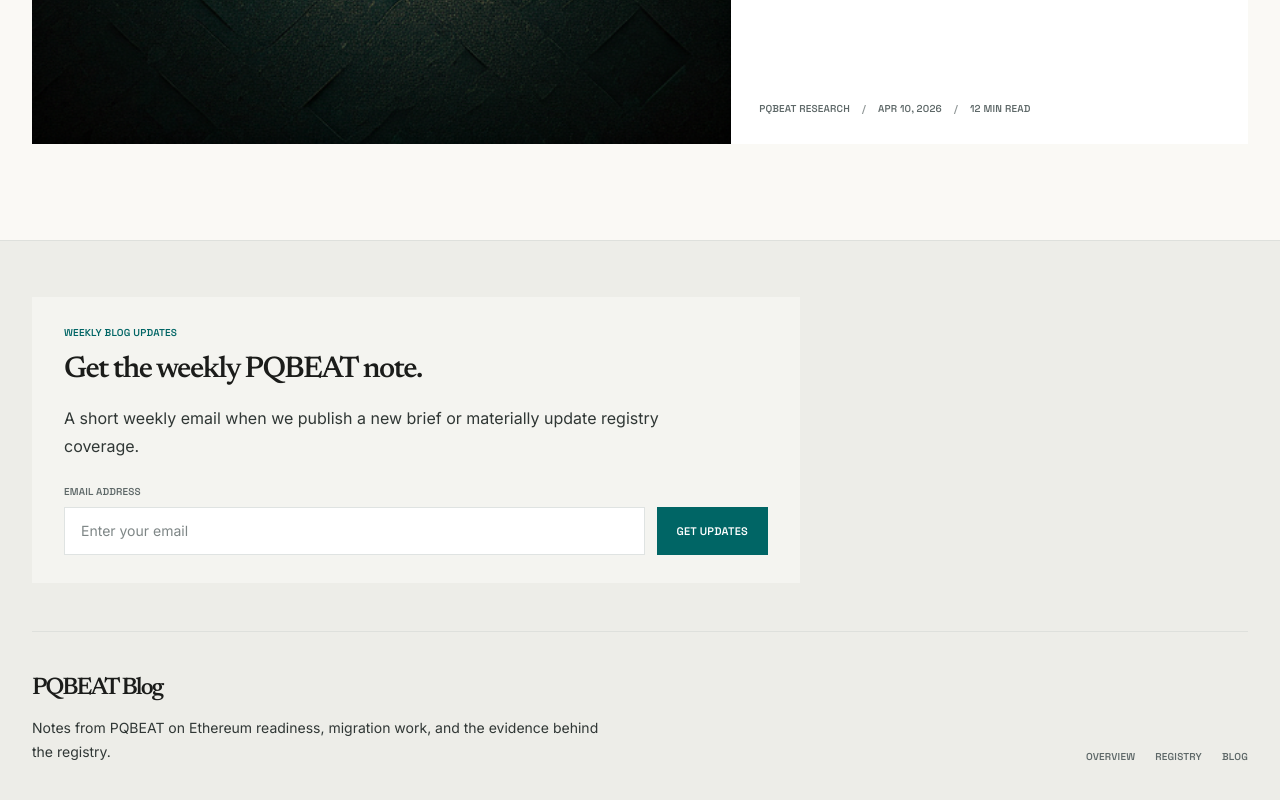
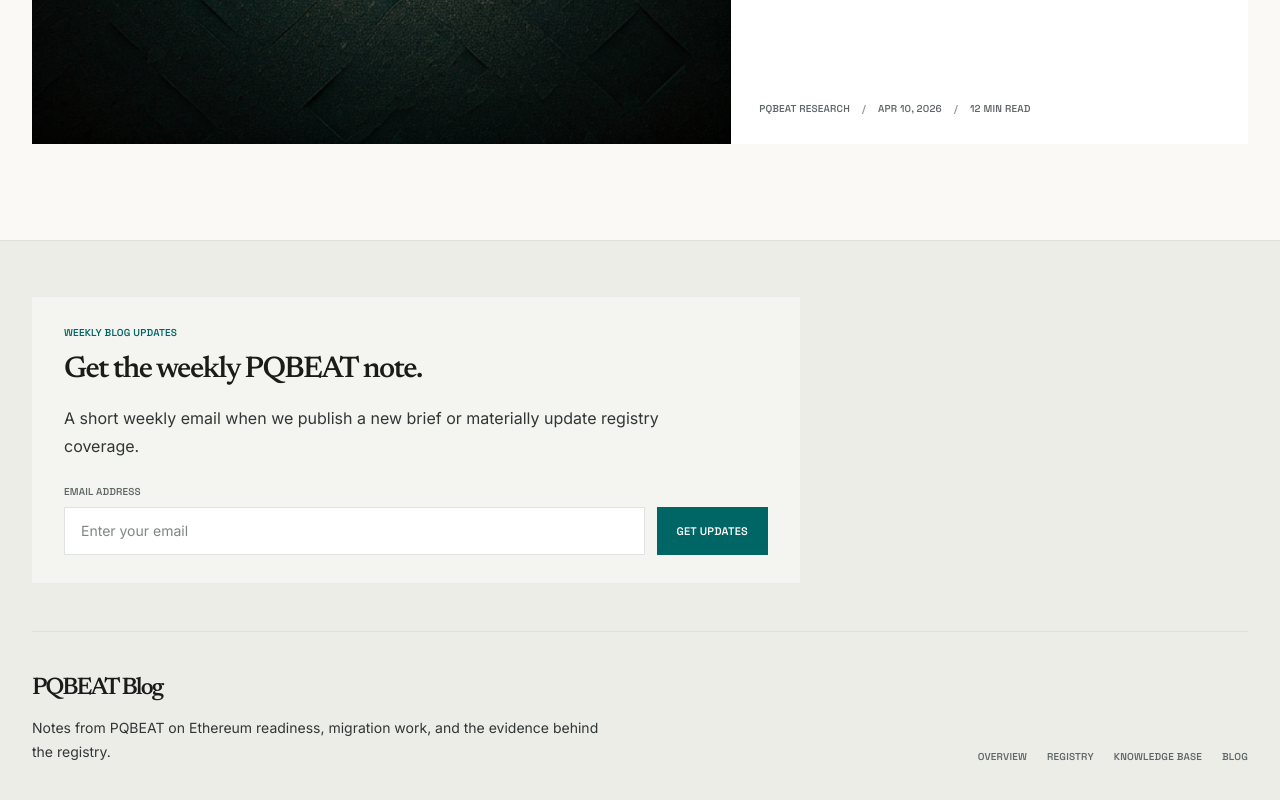
Before and after one commit to duongja/PQBEAT, a Next.js app: page /blog in a window 1280 px wide. Shown: the part 951-1751 px from the top of the page. Built offline with nearby package versions, Linux system fonts and the light colour scheme.

Commit message:
Link knowledge base from blog surfaces

```diff
--- a/app/blog/page.tsx
+++ b/app/blog/page.tsx
@@ -62,6 +62,7 @@
             <div className="flex flex-wrap gap-5 font-label text-[10px] uppercase tracking-[0.22em] text-outline">
               <Link href="/">Overview</Link>
               <Link href="/registry">Registry</Link>
+              <Link href="/knowledge-base">Knowledge Base</Link>
               <Link href="/blog">Blog</Link>
             </div>
           </div>
--- a/components/blog-article-page.tsx
+++ b/components/blog-article-page.tsx
@@ -123,6 +123,7 @@
             <div className="flex flex-wrap gap-5 font-label text-[10px] uppercase tracking-[0.22em] text-outline">
               <Link href="/">Overview</Link>
               <Link href="/registry">Registry</Link>
+              <Link href="/knowledge-base">Knowledge Base</Link>
               <Link href="/blog">Blog</Link>
             </div>
           </div>
```
